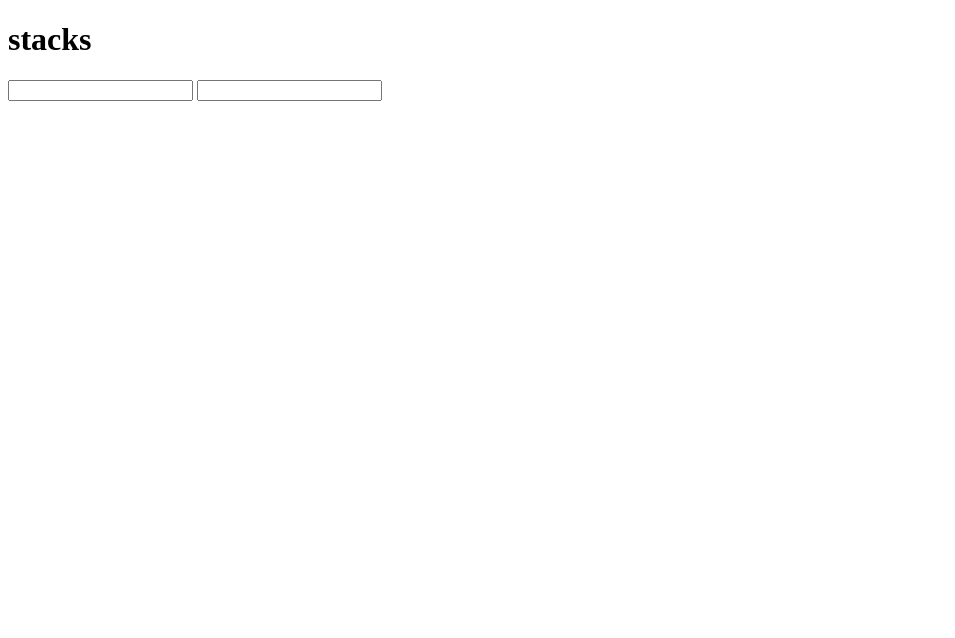
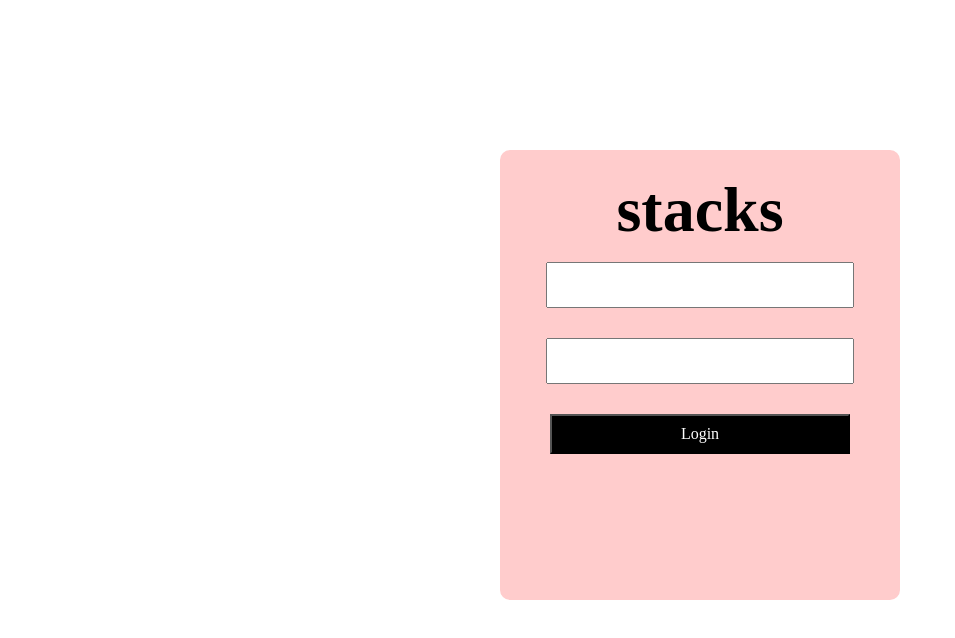
Before and after one commit to banngirasuuu/kotoko-utsunomiya-ban, a plain HTML site: page stacks/stacks.html in a window 1280 px wide. Shown: the whole page, without its empty margins (0-955 px from the left). Drawn offline with Linux system fonts and the light colour scheme.

Commit message:
stacksログイン画面の作成

```diff
--- a/stacks/stacks.css
+++ b/stacks/stacks.css
@@ -1,9 +1,48 @@
 .loginform_box {
-  padding: 0.5em 1em;
-  margin: 2em 0;
-  color: #000;
   position: absolute;
-  background: #fff;
+  top: 150px;
+  left: 500px;
+  box-sizing: border-box;
+  width: 400px;
+  height: 450px;
+  padding: 20px;
+  background: #ffcccc;
   border: solid 3px #ffcccc;
   border-radius: 10px;
+  text-align: center;
 }
+
+.loginform_title {
+  font-family: serif;
+  color: #000;
+  font-size: 4em;
+  margin: 0%;
+  padding: 0%;
+}
+
+.loginform_email {
+  width: 300px;
+  height: 40px;
+  font-family: serif;
+  color: #000;
+  font-size: 1em;
+  margin: 15px;
+}
+
+.loginform_password {
+  width: 300px;
+  height: 40px;
+  font-family: serif;
+  color: #000;
+  font-size: 1em;
+  margin: 15px;
+}
+.loginform_button {
+  width: 300px;
+  height: 40px;
+  font-family: serif;
+  color: #fff;
+  font-size: 1em;
+  margin: 15px;
+  background: #000;
+}
--- a/stacks/stacks.html
+++ b/stacks/stacks.html
@@ -3,13 +3,17 @@
   <head>
     <meta charset="utf-8" />
     <meta name="viewport" content="width=device-width" />
+    <link rel="stylesheet" type="text/css" href="stacks.css" />
     <title>stacks</title>
   </head>
   <body>
     <div class="loginform_box">
-      <h1>stacks</h1>
-      <input type="email" />
-      <input type="password" />
+      <h1 class="loginform_title">stacks</h1>
+      <form>
+        <input type="email" class="loginform_email" />
+        <input type="password" class="loginform_password" />
+        <input type="button" value="Login" class="loginform_button" />
+      </form>
     </div>
   </body>
 </html>
```
